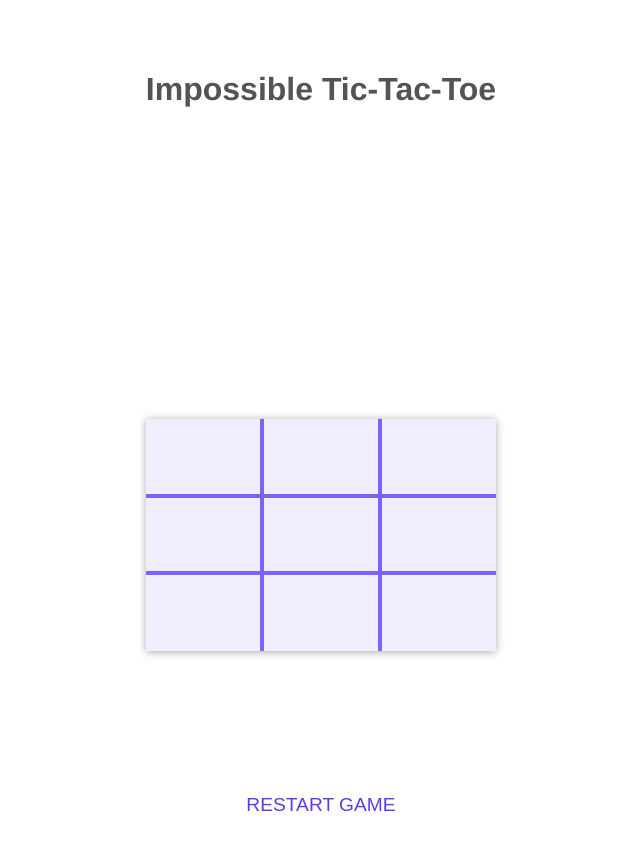
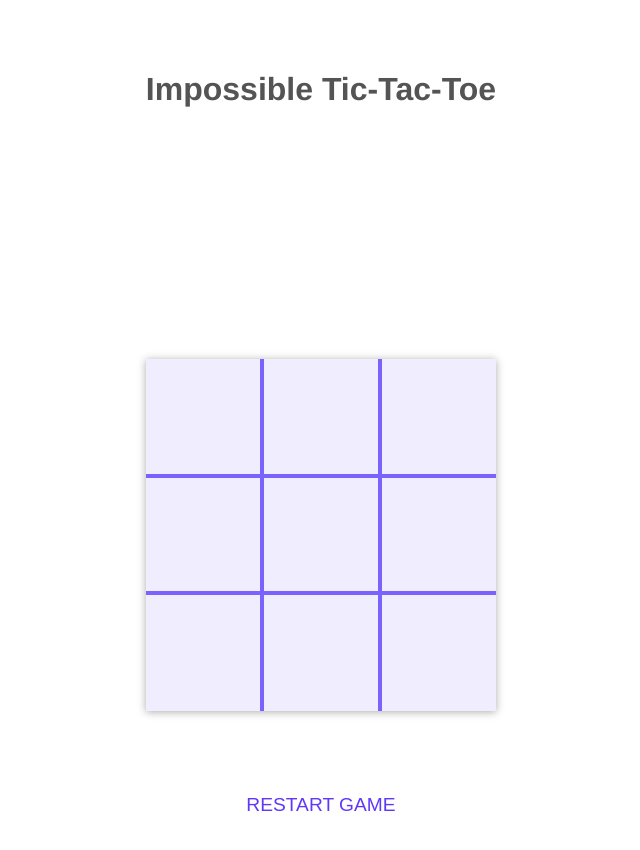
Before and after one commit to jon-tow/jon-tow.github.io, a Jekyll site: the page projects/impossible-tic-tac-toe/index.html, which Jekyll copies as it is, in a window 1280 px wide. Shown: the top 850 px of the page, without its empty margins (319-959 px from the left). Built offline with Jekyll 4.4.1, drawn with Linux system fonts in a browser that asks for light colours.

Commit message:
fix project issues

```diff
--- a/_includes/_sections/about.html
+++ b/_includes/_sections/about.html
@@ -14,7 +14,7 @@
   <div class="w3-container">
 
 
-    <!-- Email Row -->
+    <!-- Bio Row -->
     <div class="w3-row">
       <!-- Row Title -->
       <div class="w3-third w3-container pb-2">
@@ -38,7 +38,7 @@
         </p>
       </div>
     </div>
-    <!-- End of Email Row -->
+    <!-- End of Bio Row -->
 
 
     <hr>
--- a/projects/impossible-tic-tac-toe/index.html
+++ b/projects/impossible-tic-tac-toe/index.html
@@ -65,6 +65,7 @@
     }
 
     .board-div {
+      height: 100%;
       grid-area: board-div;
       display: flex;
       flex-flow: column wrap;
@@ -79,7 +80,7 @@
 
     .board-table {
       width: 100%;
-      height: 50%;
+      height: 100%;
       border-radius: 4px;
       border-collapse: collapse;
       border-spacing: 0;
@@ -97,7 +98,6 @@
       -moz-box-shadow: var(--inner-shadow);
       -webkit-box-shadow: var(--inner-shadow);
       box-shadow: var(--inner-shadow);
-
     }
 
     .board-table td:hover {
```
Also changed, not shown: _includes/_sections/projects.html (+5 -2 lines).
